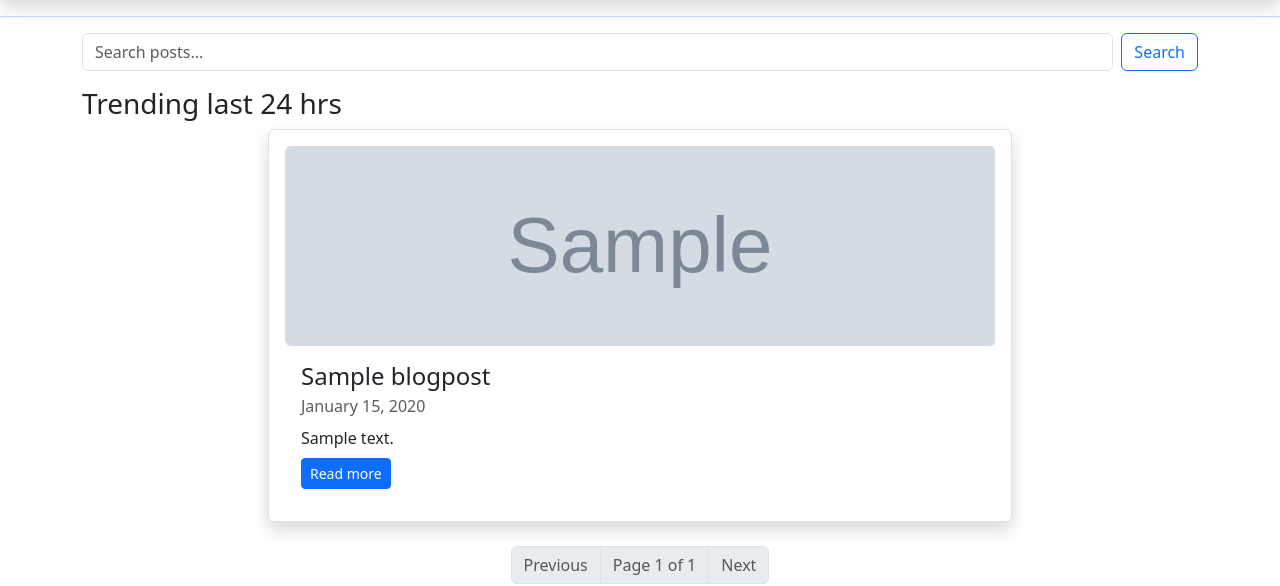
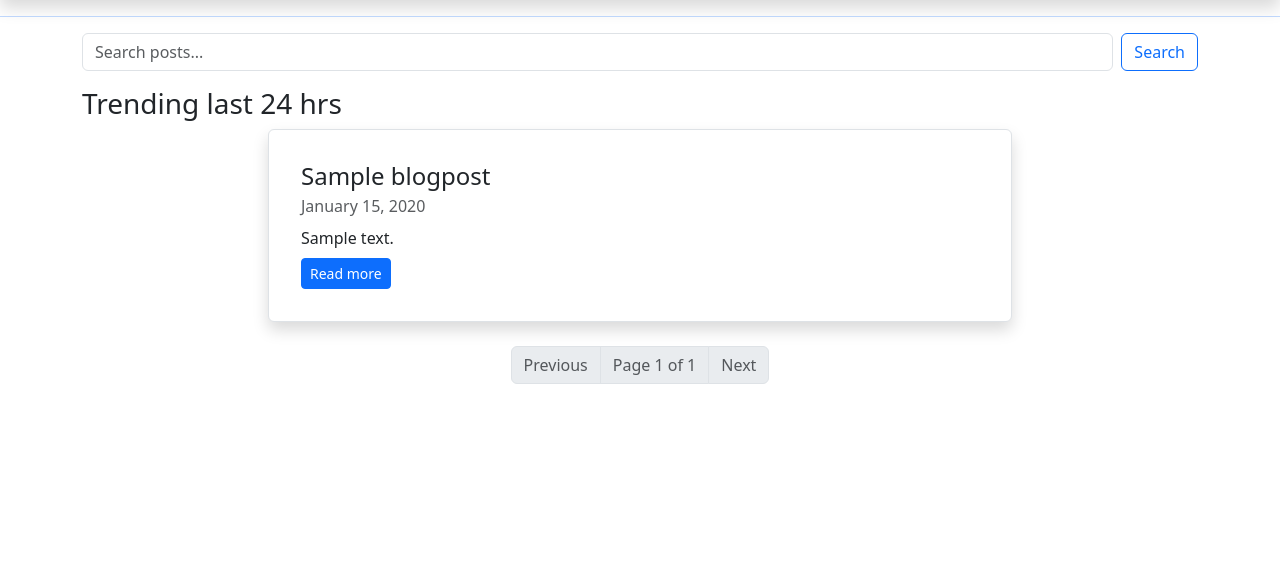
Before and after one commit to thirumal1997/blogs-new-media, a Django app: page /post_list in a window 1280 px wide. Shown: the part 94-680 px from the top of the page. Run offline with Django 5.2, Linux system fonts and the light colour scheme; tables that the repository leaves empty hold one stand-in row (values such as "Sample post"); grey boxes marked "Sample" are stand-in pictures; some libraries are stand-ins or nearby versions.

Commit message:
Update post_list.html

```diff
--- a/blogapp/templates/blogapp/post_list.html
+++ b/blogapp/templates/blogapp/post_list.html
@@ -32,14 +32,6 @@
     {% for post in page_obj %}
     <div class=" card h100 mb-4 shadow border p-3 col-lg-8 col-md-10 col-sm-12 mx-auto">
         <div class="row g-0">
-            {% if post.image %}
-            <div class="card-img mx-auto img-fluid">
-                <a href="{% url 'post_detail' post.id %}">
-                    <img src="{{ post.image.url }}" alt="{{ post.title }}" class="card-img img-fluid rounded-start"
-                        style="max-height: 200px; width: 100%; object-fit: cover;">
-                </a>
-            </div>
-            {% endif %}
 
             <div class=" mx-auto">
                 <div class="card-body">
```
